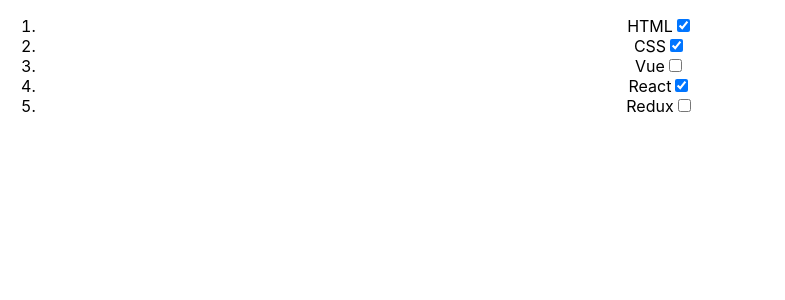
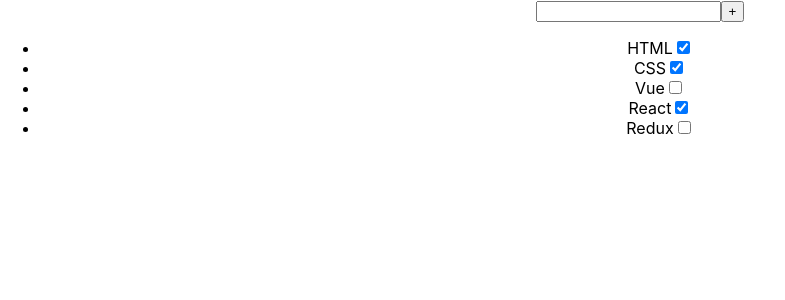
Before and after one commit to dktwho/callback-practice-dop-2-styled-components, a React (Create React App) app: page / in a window 1280 px wide. Shown: the top 300 px of the page, without its empty margins (0-785 px from the left). Built offline with nearby package versions, Linux system fonts and the light colour scheme; the HTML template or start-up script is replaced by a standard one.

Commit message:
add input inside todolist, add  todo with hardcode title to todos

```diff
--- a/src/App.tsx
+++ b/src/App.tsx
@@ -21,10 +21,15 @@
 
     let [todos, setTodos] = useState<TodosType[]>(data)
 
+    const addTodo = () => {
+        let newTodo = {userId: v4(), id: v4(), title: 'new-new', completed: false}
+        setTodos([newTodo, ...todos])
+    }
+
     console.log(todos)
     return (
         <div className="App">
-            <Todolist todos={todos} />
+            <Todolist todos={todos} addTodo={addTodo}/>
         </div>
     );
 }
--- a/src/components/Todolist.tsx
+++ b/src/components/Todolist.tsx
@@ -1,10 +1,17 @@
-import React from 'react';
+import React, {useState} from 'react';
 import {TodosType} from "../App";
 
 export type PropsType = {
     todos: Array<TodosType>
+    addTodo: () => void
 }
-export const Todolist = ({todos}: PropsType) => {
+export const Todolist = ({todos,addTodo }: PropsType) => {
+    const [value, setValue] = useState<string>('')
+
+
+    const addTodoHandler = () => {
+        addTodo()
+    }
 
     const result = todos.map((todo) => {
         return (
@@ -15,12 +22,13 @@
         )
     })
 
-
     return (
         <div>
-            <ol>
+            <input type="text"  value={value} onChange={() => {}}/>
+            <button onClick={addTodoHandler}>+</button>
+            <ul>
                 {result}
-            </ol>
+            </ul>
         </div>
     );
 };
```
Also changed, not shown: src/components/Button.tsx (added, +11 -0 lines).
